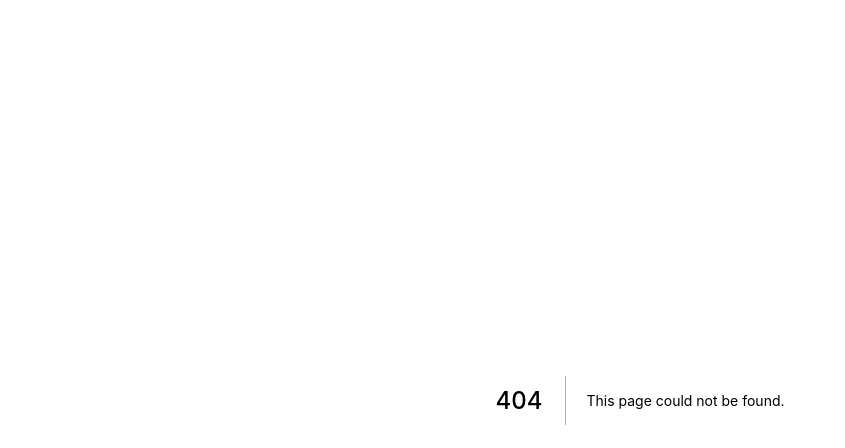
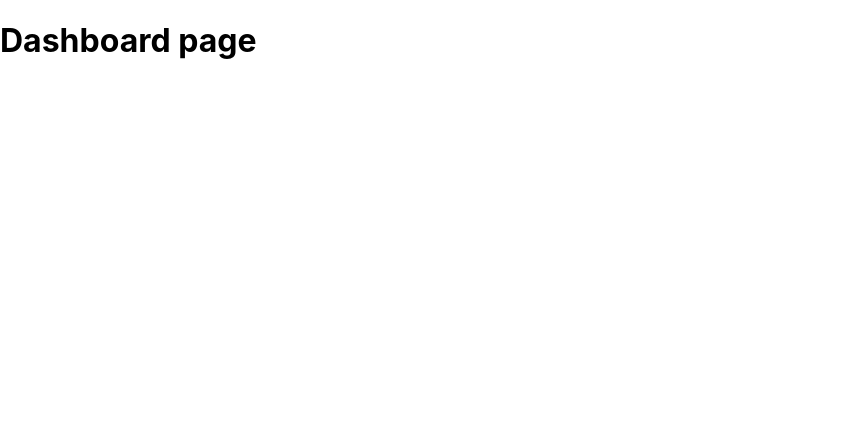
Before and after one commit to edevars/BarrioVivo, a Next.js app: page /dashboard in a window 1280 px wide. Before the commit this address had no page. Shown: the top 448 px of the page, without its empty margins (0-845 px from the left). Built offline with nearby package versions, Linux system fonts and the light colour scheme.

Commit message:
:sparkles: Pushing route to dashboard

```diff
--- /dev/null
+++ b/pages/dashboard.js
@@ -0,0 +1,7 @@
+import React from 'react';
+
+const DashboardPage = () => {
+    return ( <h1>Dashboard page</h1> );
+}
+
+export default DashboardPage;
--- a/src/Containers/Login/index.js
+++ b/src/Containers/Login/index.js
@@ -2,6 +2,7 @@ import React, { useState } from "react";
 import styled from "styled-components";
 import logo from "../../images/logotipo_BV.png";
 import LoginForm from "../../Components/LoginForm";
+import Router from "next/router";
 
 const LoginWrapper = styled.div`
   background: ${props => props.theme.colors.primary};
@@ -28,7 +29,7 @@ const LoginContainer = () => {
 
   const handleSubmit = event => {
     event.preventDefault();
-    console.log(user);
+    Router.push("/dashboard");
   };
 
   return (
```
